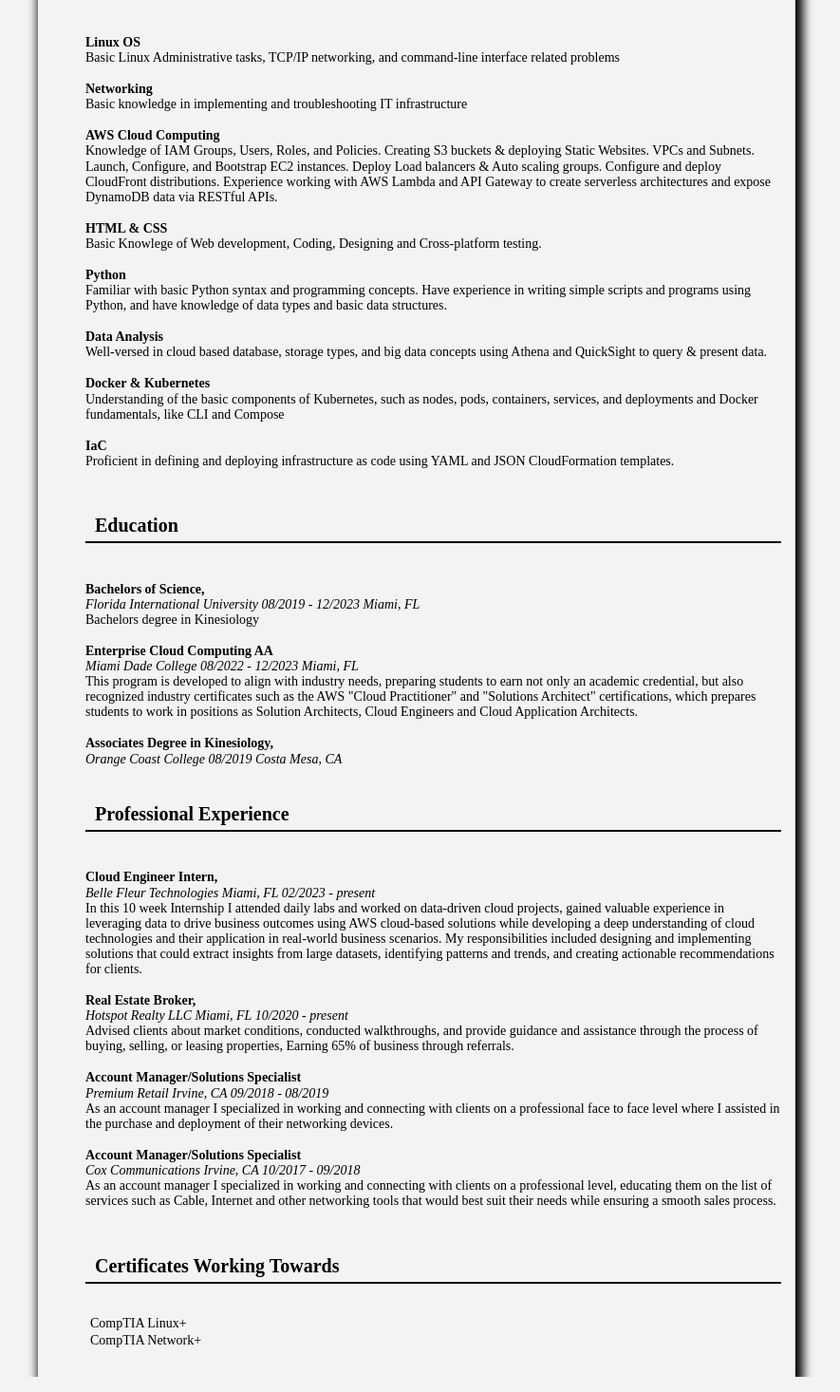
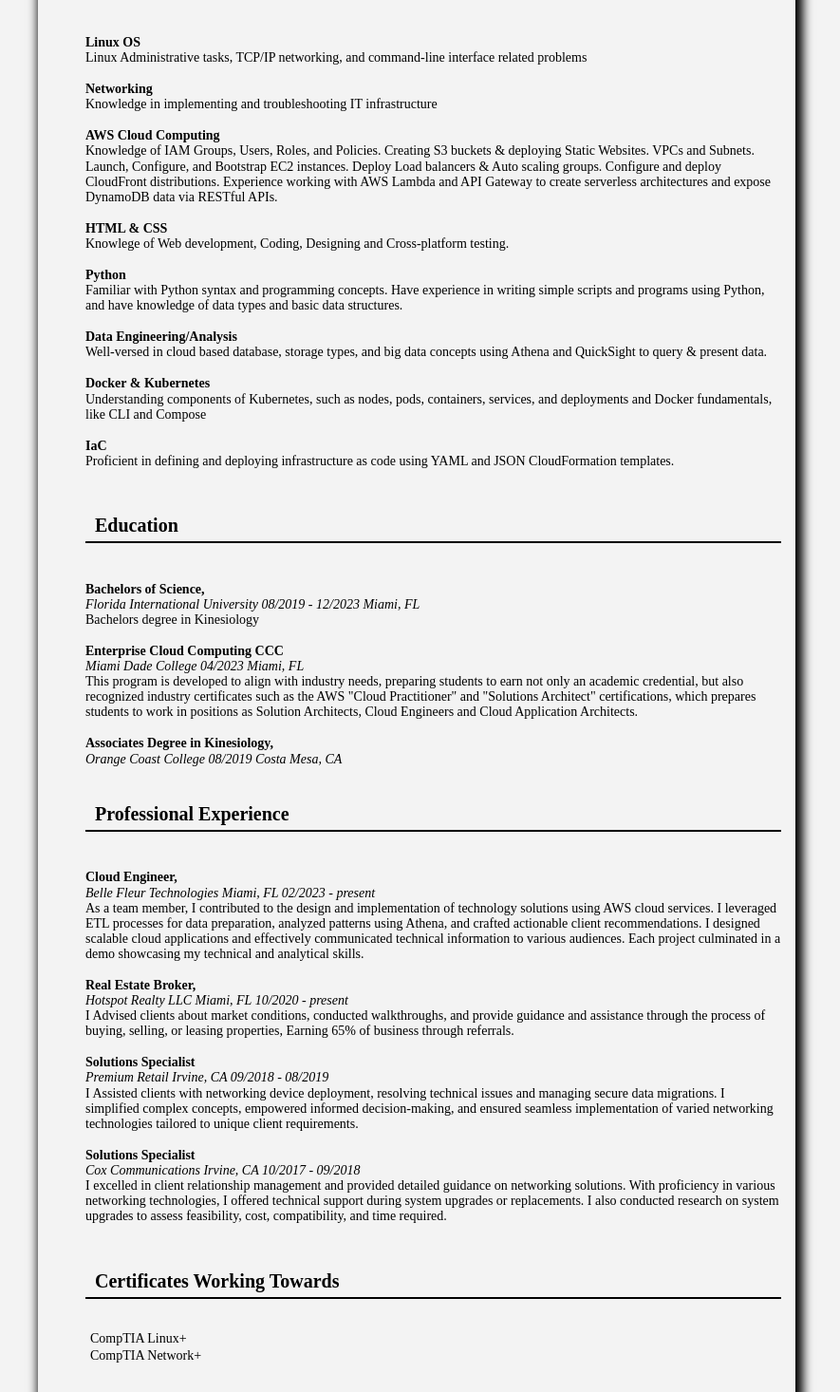
Before and after one commit to abdelmoneimnour24/serverless-cloud-resume-challenge-nour, a plain HTML site: page serverless-resume-challenge/myresumesite/index.html in a window 1280 px wide. Shown: the part 399-1865 px from the top of the page at 95% size, without its empty margins (201-1086 px from the left). Drawn offline with nearby package versions, Linux system fonts and the light colour scheme; no server answers; a script that the page names is missing.

Commit message:
Update index.html

```diff
--- a/serverless-resume-challenge/myresumesite/index.html
+++ b/serverless-resume-challenge/myresumesite/index.html
@@ -42,25 +42,25 @@
 
 
                             <h7 id="EducationTitles">Linux OS</h7>
-                                <p id="Educationp">Basic Linux Administrative tasks, TCP/IP networking, and command-line interface related problems</p>
+                                <p id="Educationp">Linux Administrative tasks, TCP/IP networking, and command-line interface related problems</p>
 
                             <h7 id="EducationTitles">Networking</h7>
-                                <p id="Educationp">Basic knowledge in implementing and troubleshooting IT infrastructure</p>
+                                <p id="Educationp">Knowledge in implementing and troubleshooting IT infrastructure</p>
 
                             <h7 id="EducationTitles">AWS Cloud Computing</h7>
                                 <p id="Educationp">Knowledge of IAM Groups, Users, Roles, and Policies. Creating S3 buckets & deploying Static Websites. VPCs and Subnets. Launch, Configure, and Bootstrap EC2 instances. Deploy Load balancers & Auto scaling groups. Configure and deploy CloudFront distributions. Experience working with AWS Lambda and API Gateway to create serverless architectures and expose DynamoDB data via RESTful APIs.</p>
 
                             <h7 id="EducationTitles">HTML & CSS</h7>
-                                <p id="Educationp">Basic Knowlege of Web development, Coding, Designing and Cross-platform testing.</p>
+                                <p id="Educationp"> Knowlege of Web development, Coding, Designing and Cross-platform testing.</p>
 
                             <h7 id="EducationTitles">Python</h7>
-                                <p id="Educationp">Familiar with basic Python syntax and programming concepts. Have experience in writing simple scripts and programs using Python, and have knowledge of data types and basic data structures.</p>
+                                <p id="Educationp">Familiar with Python syntax and programming concepts. Have experience in writing simple scripts and programs using Python, and have knowledge of data types and basic data structures.</p>
 
-                            <h7 id="EducationTitles">Data Analysis</h7>
+                            <h7 id="EducationTitles">Data Engineering/Analysis</h7>
                                 <p id="Educationp">Well-versed in cloud based database, storage types, and big data concepts using Athena and QuickSight to query & present data.</p>
 
                             <h7 id="EducationTitles">Docker & Kubernetes</h7>
-                                <p id="Educationp">Understanding of the basic components of Kubernetes, such as nodes, pods, containers, services, and deployments and Docker fundamentals, like CLI and Compose</p>
+                                <p id="Educationp">Understanding components of Kubernetes, such as nodes, pods, containers, services, and deployments and Docker fundamentals, like CLI and Compose</p>
 
                             <h7 id="EducationTitles">IaC</h7>
                                 <p id="Educationp">Proficient in defining and deploying infrastructure as code using YAML and JSON CloudFormation templates.</p>
@@ -71,26 +71,26 @@
                             <h7 id="EducationTitles">Bachelors of Science,</h7><p id="EducationSubtitles">Florida International University 08/2019 - 12/2023 Miami, FL</p>
                             <p id="Educationp">Bachelors degree in Kinesiology</p>
 
-                            <h7 id="EducationTitles">Enterprise Cloud Computing AA </h7>
-                                <p id="EducationSubtitles">Miami Dade College 08/2022 - 12/2023 Miami, FL</p>
+                            <h7 id="EducationTitles">Enterprise Cloud Computing CCC </h7>
+                                <p id="EducationSubtitles">Miami Dade College 04/2023 Miami, FL</p>
                                     <p id="Educationp">This program is developed to align with industry needs, preparing students to earn not only an academic credential, but also recognized industry certificates such as the AWS "Cloud Practitioner" and  "Solutions Architect" certifications, which prepares students to work in positions as Solution Architects, Cloud Engineers and Cloud Application Architects.</p>
 
                                     <h7 id="EducationTitles">Associates Degree in Kinesiology,</h7><p id="EducationSubtitles">Orange Coast College 08/2019 Costa Mesa, CA</p>
         </div> <!--Education End-->
          <div class="Titlestab"> <!--Professional exp Start-->
                 <h5 id="Titles"> Professional Experience </h5>
-                            <h7 id="EducationTitles">Cloud Engineer Intern,</h7><p id="EducationSubtitles">Belle Fleur Technologies Miami, FL 02/2023 - present</p>
-                                <p id="Educationp">In this 10 week Internship I attended daily labs and worked on data-driven cloud projects, gained valuable experience in leveraging data to drive business outcomes using AWS cloud-based solutions while developing a deep understanding of cloud technologies and their application in real-world business scenarios. My responsibilities included designing and implementing solutions that could extract insights from large datasets, identifying patterns and trends, and creating actionable recommendations for clients. </p>
+                            <h7 id="EducationTitles">Cloud Engineer,</h7><p id="EducationSubtitles">Belle Fleur Technologies Miami, FL 02/2023 - present</p>
+                                <p id="Educationp">As a team member, I contributed to the design and implementation of technology solutions using AWS cloud services. I leveraged ETL processes for data preparation, analyzed patterns using Athena, and crafted actionable client recommendations. I designed scalable cloud applications and effectively communicated technical information to various audiences. Each project culminated in a demo showcasing my technical and analytical skills. </p>
 
                             <h7 id="EducationTitles">Real Estate Broker,</h7><p id="EducationSubtitles">Hotspot Realty LLC Miami, FL 10/2020 - present</p>
-                                <p id="Educationp">Advised clients about market conditions, conducted walkthroughs, and provide guidance and assistance through the process of buying, selling, or leasing properties, Earning 65% of business through referrals.</p>
+                                <p id="Educationp">I Advised clients about market conditions, conducted walkthroughs, and provide guidance and assistance through the process of buying, selling, or leasing properties, Earning 65% of business through referrals.</p>
 
-                            <h7 id="EducationTitles">Account Manager/Solutions Specialist</h7>
+                            <h7 id="EducationTitles">Solutions Specialist</h7>
                                 <p id="EducationSubtitles">Premium Retail Irvine, CA 09/2018 - 08/2019</p>
-                                    <p id="Educationp">As an account manager I specialized in working and connecting with clients on a professional face to face level where I assisted in the purchase and deployment of their networking devices.</p>
-                            <h7 id="EducationTitles">Account Manager/Solutions Specialist</h7>
+                                    <p id="Educationp">I Assisted clients with networking device deployment, resolving technical issues and managing secure data migrations. I simplified complex concepts, empowered informed decision-making, and ensured seamless implementation of varied networking technologies tailored to unique client requirements.</p>
+                            <h7 id="EducationTitles">Solutions Specialist</h7>
                                 <p id="EducationSubtitles">Cox Communications Irvine, CA 10/2017 - 09/2018</p>
-                                    <p id="Educationp">As an account manager I specialized in working and connecting with clients on a professional level, educating them on the list of services such as Cable, Internet and other networking tools that would best suit their needs while ensuring a smooth sales process.</p>
+                                    <p id="Educationp">I excelled in client relationship management and provided detailed guidance on networking solutions. With proficiency in various networking technologies, I offered technical support during system upgrades or replacements. I also conducted research on system upgrades to assess feasibility, cost, compatibility, and time required.</p>
         </div> <!--Professional exp END-->
          <div class="Titlestab"> <!--Certificates Working Towards-->
             <h5 id="Titles"> Certificates Working Towards </h5>
```
